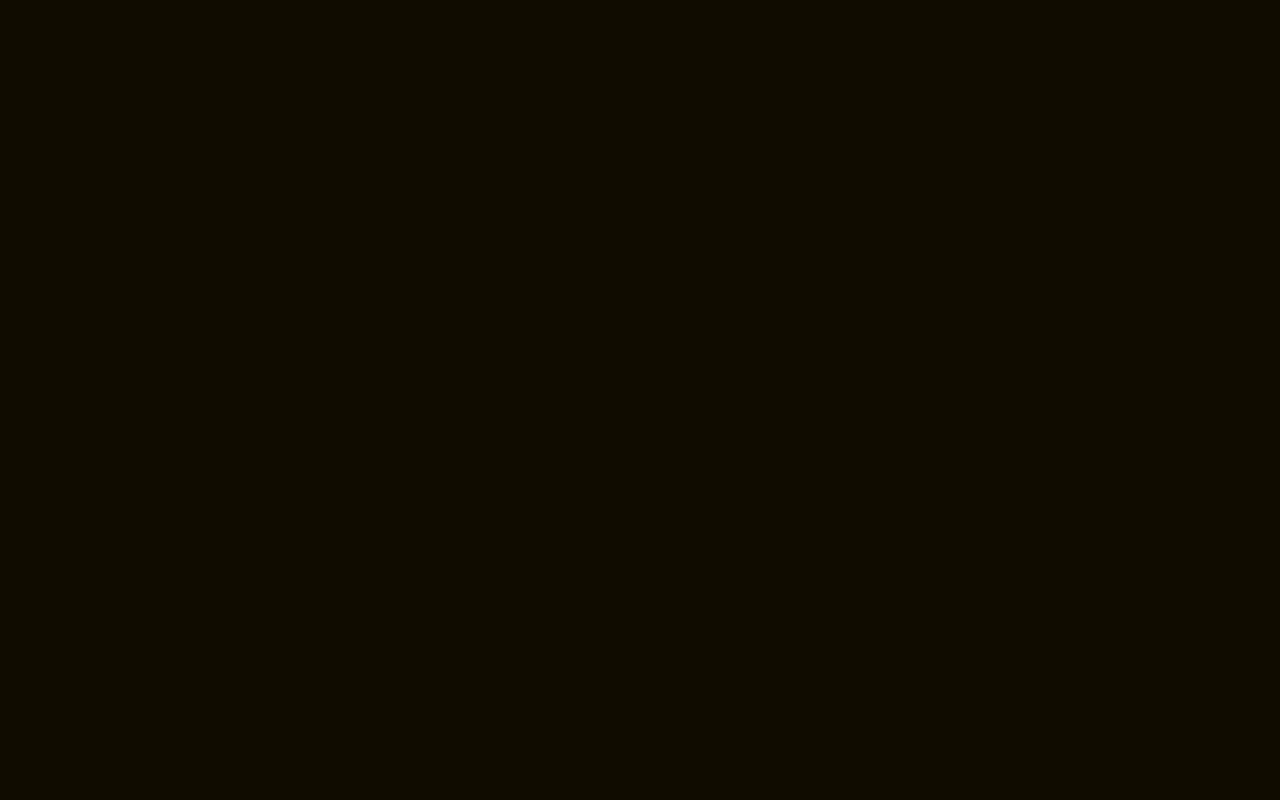
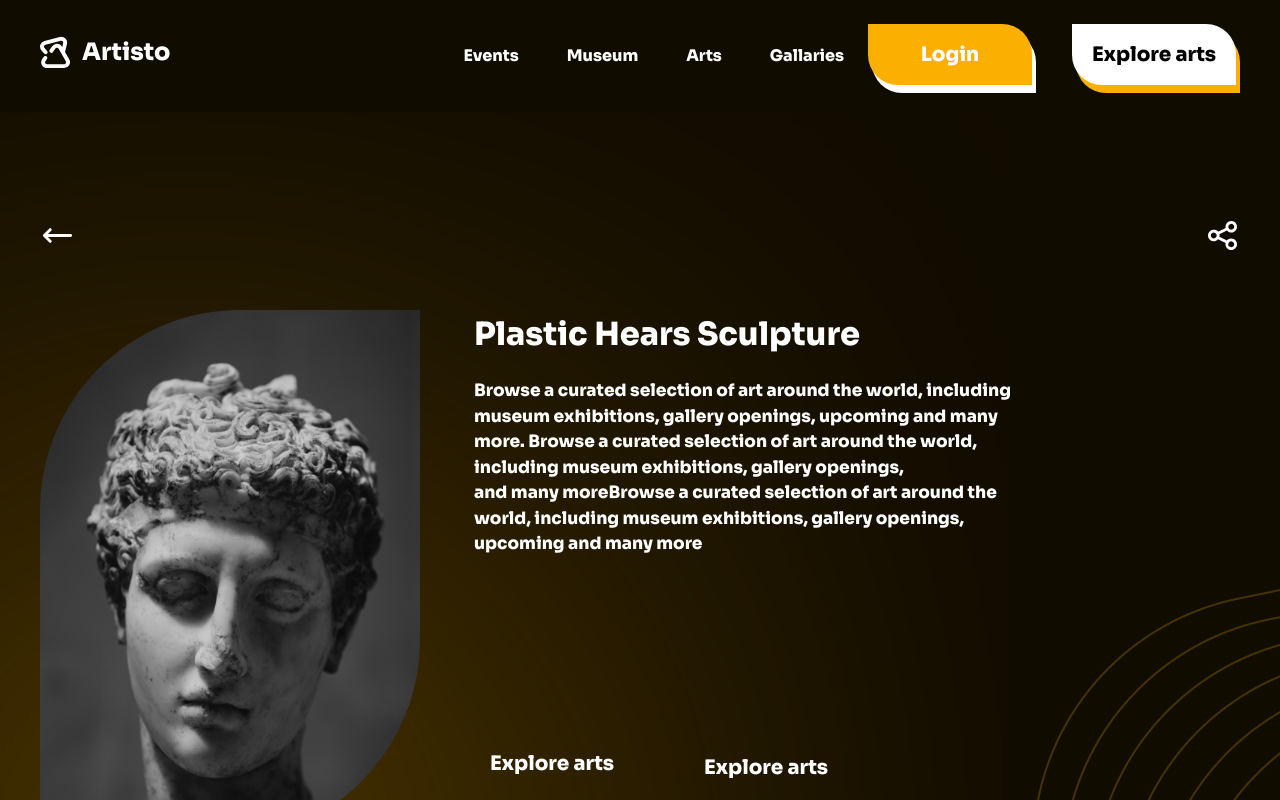
Before and after one commit to chibuzordaniel/aristo, a React (Create React App) app: page /Home in a window 1280 px wide. Before the commit this address had no page. Shown: the top 800 px of the page. Built offline with nearby package versions, Linux system fonts and the light colour scheme; a web font is replaced by a local one.

Commit message:
update file

```diff
--- a/src/App.js
+++ b/src/App.js
@@ -1,21 +1,18 @@
 import React from 'react';
 import './App.css';
-import {BrowserRouter as Router, Routes, Route} from 'react-router-dom'
 import Aristonav from './components/Aristonav';
-import Home from './pages/Home';
-import Share from './pages/Share'
+import Showcase from './components/Showcase';
+import Art from './components/Art'
+
 
 
 function App() {
   return (
-    <Router>
-      <Routes>
-        <Route path='/' exact={true} element={<Aristonav />} />
-        <Route path='/Aristonav' exact={true} element={<Aristonav />} />
-        <Route path='/art' exact={true} element={<Home />}/>
-        <Route path='/share' exact={true} element={<Share />}/>
-      </Routes>
-    </Router>
+   <>
+     <Aristonav/>
+     <Showcase/>
+     <Art/>
+   </>
 
 
   );
--- a/src/components/Aristonav.js
+++ b/src/components/Aristonav.js
@@ -1,4 +1,4 @@
-import Showcase  from "./Showcase";
+
 
 
 
@@ -9,7 +9,7 @@ const Aristonav = () => {
 
     return(
         <div>
-        <div className="  bg-[#110C00] w-full h-28 fixed top-0 z-10">
+        <div className="  bg-[#110C00] w-full h-28 fixed top-0 z-10 ">
             <div className=" max-w-[1200px] mx-auto">
                 <div className=" flex justify-between">
 
@@ -43,7 +43,7 @@ const Aristonav = () => {
 
 
         </div>
-         <Showcase/>
+
         </div>
     )
 }
--- a/src/components/Showcase.js
+++ b/src/components/Showcase.js
@@ -2,19 +2,14 @@
 import  img1 from '../assests/levi-meir-clancy-h2UcC6lXlJs-unsplash 2.png'
 import  img2 from  '../assests/Frame 12.png'
 import  img3 from  '../assests/Group 8.png'
-import  Art from '../components/Art';
-// import  Art from './Art';
-
-
-
 
 
 const Showcase = () => {
 
     return(
 
-        <div className=" ">
-           <div className='  max-w-[1200px] mx-auto mt-[240px]'>
+        <div className=" bg-[#110C00] ">
+           <div className='  max-w-[1200px] mx-auto pt-[240px]'>
                 <div className=' flex justify-between'>
                     <div>
                         <h1 className=" font-Sora text-[60px] leading-[72px] text-white">Discover amazing <br /> art around the <br /> <span className=" text-[#FBAF00]">world</span> </h1>
@@ -48,10 +43,6 @@ const Showcase = () => {
                    <img className=' -mt-[970px]' src={img3} alt="" />
                 </span>
             </div>
-
-
-
-            <Art/>
         </div>
     )
 }
--- a/src/index.css
+++ b/src/index.css
@@ -12,7 +12,6 @@
 
 
 body {
-  background-color: #110C00;
   margin: 0;
   font-family: -apple-system, BlinkMacSystemFont, 'Segoe UI', 'Roboto', 'Oxygen',
     'Ubuntu', 'Cantarell', 'Fira Sans', 'Droid Sans', 'Helvetica Neue',
@@ -105,3 +104,8 @@ code {
   margin-bottom: 50px;
   background:#1A1405;
 }
+
+
+.hhhdhd{
+   background: linear-gradient(blue, red);
+}
--- a/src/index.js
+++ b/src/index.js
@@ -2,12 +2,32 @@ import React from 'react';
 import ReactDOM from 'react-dom/client';
 import './index.css';
 import App from './App';
+import  Home from './pages/Home'
+import Aristonav from './components/Aristonav'
 import reportWebVitals from './reportWebVitals';
+import {
+  createBrowserRouter,
+  RouterProvider,
+} from "react-router-dom";
+
+const router = createBrowserRouter([
+  {
+    path: "/",
+    element: <App/>,
+  },
+
+  {
+    path: "Home",
+    element: <Home/>,
+  },
+
+
+]);
 
 const root = ReactDOM.createRoot(document.getElementById('root'));
 root.render(
   <React.StrictMode>
-    <App />
+    <RouterProvider router={router} />
 </React.StrictMode>
 );
 
--- a/src/pages/Home.js
+++ b/src/pages/Home.js
@@ -1,55 +1,38 @@
 import React from 'react'
-import {Link} from 'react-router-dom';
 import {HiOutlineArrowNarrowLeft,  HiOutlineShare} from 'react-icons/hi'
 import  img1 from '../assests/levi-meir-clancy-h2UcC6lXlJs-unsplash 2.png'
 import  img3 from  '../assests/Group 8.png'
+import Aristonav from '../components/Aristonav'
+import { Link } from 'react-router-dom'
 
 
 const Home = () => {
 
     return(
-        <div>
-            <div className="  bg-[#110C00] w-full h-28 fixed top-0 z-10">
-              <div className=' max-w-[1200px] mx-auto'>
-                    <div className=" flex justify-between">
-                        <div className=" flex gap-3 mt-9">
-                            <svg width="30" height="33" viewBox="0 0 30 33" fill="none" xmlns="http://www.w3.org/2000/svg">
-                            <path d="M5.29046 21.9508L3.85315 24.0087C2.04667 26.5953 3.89726 30.145 7.05219 30.145H24.0923C27.081 30.145 28.9602 26.9225 27.4883 24.3213L20.3651 11.7332C18.951 9.23414 15.4132 9.06687 13.7696 11.4213L11.3677 14.8621M22.9796 16.1932L25.0668 7.62042C25.762 4.76497 23.1705 2.19497 20.3209 2.91393L4.95015 6.79205C2.13195 7.5031 1.0525 10.9352 2.95632 13.1314L5.61052 16.1932" stroke="white" strokeWidth="3.90203" strokeLinecap="round" strokeLinejoin="round"/>
-                            </svg>
-                            <h1 className=" font-Sora text-white text-2xl">Artisto</h1>
-                        </div>
-
-                        <div className=" flex  gap-7 ">
-                            <div className=" flex pt-11 text-base gap-12 text-white font-Sora ">
-                                <p>Events</p>
-                                <p>Museum</p>
-                                <p>Arts</p>
-                                <p>Gallaries</p>
-                            </div>
-
-                            <div className=" flex gap-10  mt-8 font-Sora ">
-                                <div className="   bg-white button1 relative w-[164px] h-[61px] ">
-                                  <button className=" button3 text-white outline-none border-none text-xl absolute bottom-2  right-1  bg-[#FBAF00] w-[164px] h-[61px]" >Login</button>
-                                </div>
-
-                                <div className=" bg-[#FBAF00]   button2 relative w-[164px] h-[61px] ">
-                                  <button className=" button4 absolute bottom-2  outline-none border-none text-xl right-1  bg-white  w-[164px] h-[61px]" >Explore arts</button>
-                                </div>
-                            </div>
-                        </div>
-                    </div>
-                </div>
-            </div>
-
-           <div className=' max-w-[1200px] mx-auto '>
-                <div className=' mt-[200px] flex justify-between'>
+        <div className=' bg-[#110C00] h-[100%] pb-[130px]'>
+             <svg width="1001" height="1018" viewBox="0 0 1001 945" fill="none" xmlns="http://www.w3.org/2000/svg">
+                <g filter="url(#filter0_f_18_25)">
+                <circle cx="187" cy="814" r="241" fill="#FBAF00"/>
+                </g>
+                <defs>
+                <filter id="filter0_f_18_25" x="-626.199" y="0.801147" width="1626.4" height="1626.4" filterUnits="userSpaceOnUse" color-interpolation-filters="sRGB">
+                <feFlood flood-opacity="0" result="BackgroundImageFix"/>
+                <feBlend mode="normal" in="SourceGraphic" in2="BackgroundImageFix" result="shape"/>
+                <feGaussianBlur stdDeviation="286.099" result="effect1_foregroundBlur_18_25"/>
+                </filter>
+                </defs>
+                </svg>
+            <Aristonav/>
+            <div className=' max-w-[1200px] mx-auto '>
+                <div className=' mt-[-800px]'>
+                <div className=' flex justify-between'>
 
                     <div>
-                     <Link to='/Aristonav'><HiOutlineArrowNarrowLeft className=' text-white text-[35px]'/></Link>
+                     <Link to='/'> <HiOutlineArrowNarrowLeft className=' text-white text-[35px]'/></Link>
                     </div>
 
                     <div>
-                     <Link to='/share'>< HiOutlineShare className=' text-white text-[35px]'/></Link>
+                     < HiOutlineShare className=' text-white text-[35px]'/>
                     </div>
 
                 </div>
@@ -76,10 +59,11 @@ const Home = () => {
 
 
                 </div>
+                </div>
           </div>
 
-            <div className='   flex justify-end '>
-                <img className=' absolute  -mt-[500px] ' src={img3} alt="" />
+            <div className='   flex justify-end  '>
+                <img className=' absolute top-[340px]  ' src={img3} alt="" />
             </div>
         </div>
     )
```
Also changed, not shown: src/components/Art.js (+14 -15 lines), src/pages/aristobav.js (deleted), 1 other file (tests, documents, lock files or other folders).
